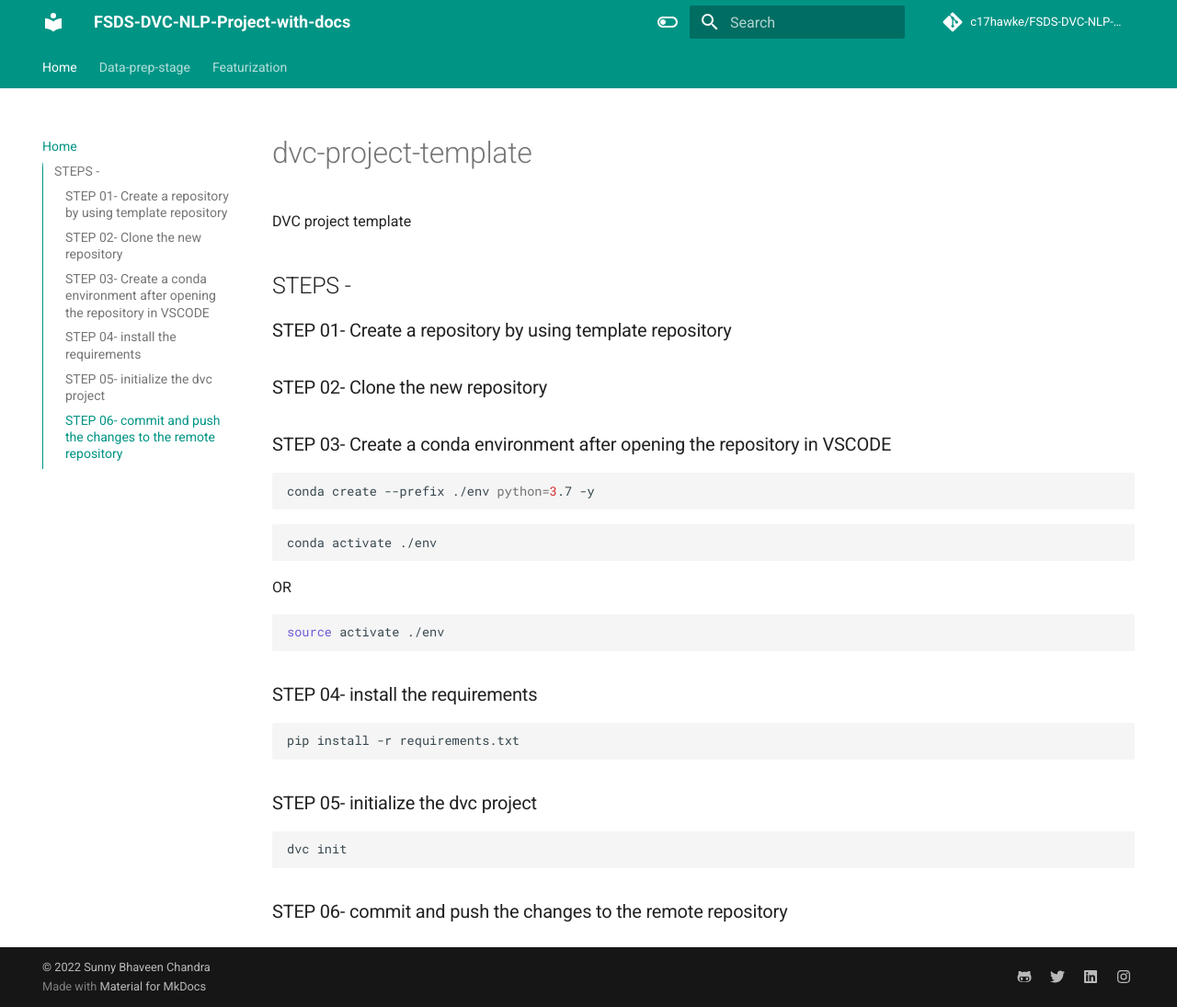
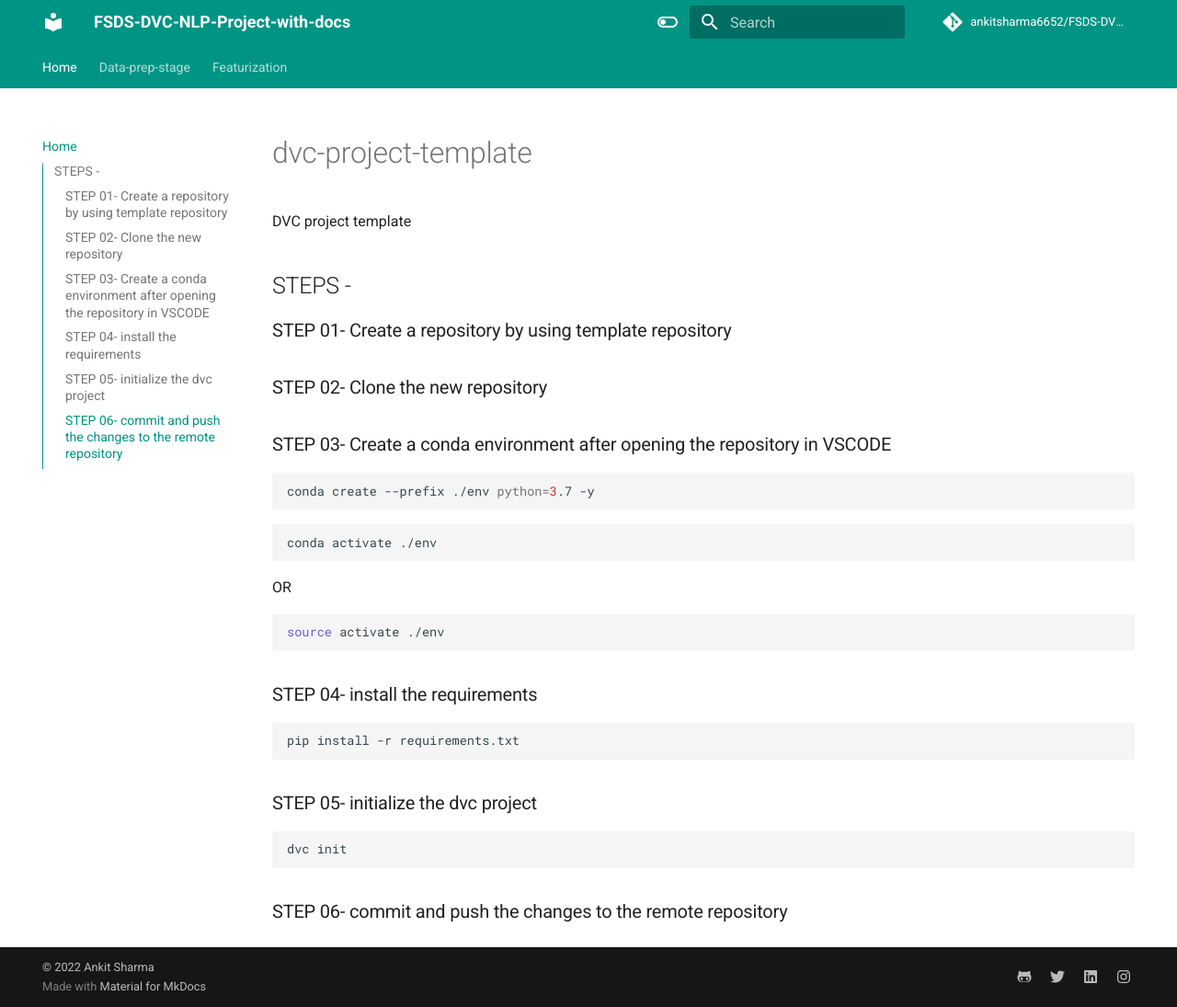
Before and after one commit to ankitsharma6652/FSDS-DVC-NLP-Project-with-docs, an MkDocs documentation site: the page built from docs/index.md, in a window 1280 px wide and 1095 px high. Shown: the whole window at 92% size. Built offline with MkDocs 1.6.1 and Material for MkDocs 9.7.7, drawn with Linux system fonts in a browser that asks for light colours; comment, search, counter and statistics services are not loaded.

Commit message:
mkdocs update

```diff
--- a/mkdocs.yml
+++ b/mkdocs.yml
@@ -6,13 +6,13 @@ nav:
   - Data-prep-stage: data_prep.md
   - Featurization: featurization.md
 
-site_author: Sunny Bhaveen Chandra
+site_author: Ankit Sharma
 site_description: >-
   DESCRIPTION
 
 # Repository
-repo_name: c17hawke/FSDS-DVC-NLP-Project-with-docs
-repo_url: https://github.com/c17hawke/FSDS-DVC-NLP-Project-with-docs
+repo_name: ankitsharma6652/FSDS-DVC-NLP-Project-with-docs
+repo_url: https://github.com/ankitsharma6652/FSDS-DVC-NLP-Project-with-docs
 
 # Configuration
 theme:
@@ -41,13 +41,13 @@ theme:
 extra:
   social:
     - icon: fontawesome/brands/github-alt
-      link: https://github.com/c17hawke
+      link: https://github.com/ankitsharma6652
     - icon: fontawesome/brands/twitter
-      link: https://twitter.com/c17hawke
+      link: https://twitter.com/ankitsharma6652
     - icon: fontawesome/brands/linkedin
-      link: https://linkedin.com/in/c17hawke
+      link: https://linkedin.com/in/ankit-sharma-317619177
     - icon: fontawesome/brands/instagram
-      link: https://www.instagram.com/c17hawke/
+      link: https://www.instagram.com/i_m__ankit__/
 
 extra_javascript:
   - javascripts/mathjax.js
@@ -72,4 +72,4 @@ plugins:
   - search
 
 copyright: |
-  &copy; 2022 <a href="https://github.com/c17hawke"  target="_blank" rel="noopener">Sunny Bhaveen Chandra</a>
+  &copy; 2022 <a href="https://github.com/ankitsharma6652"  target="_blank" rel="noopener">Ankit Sharma</a>
```
